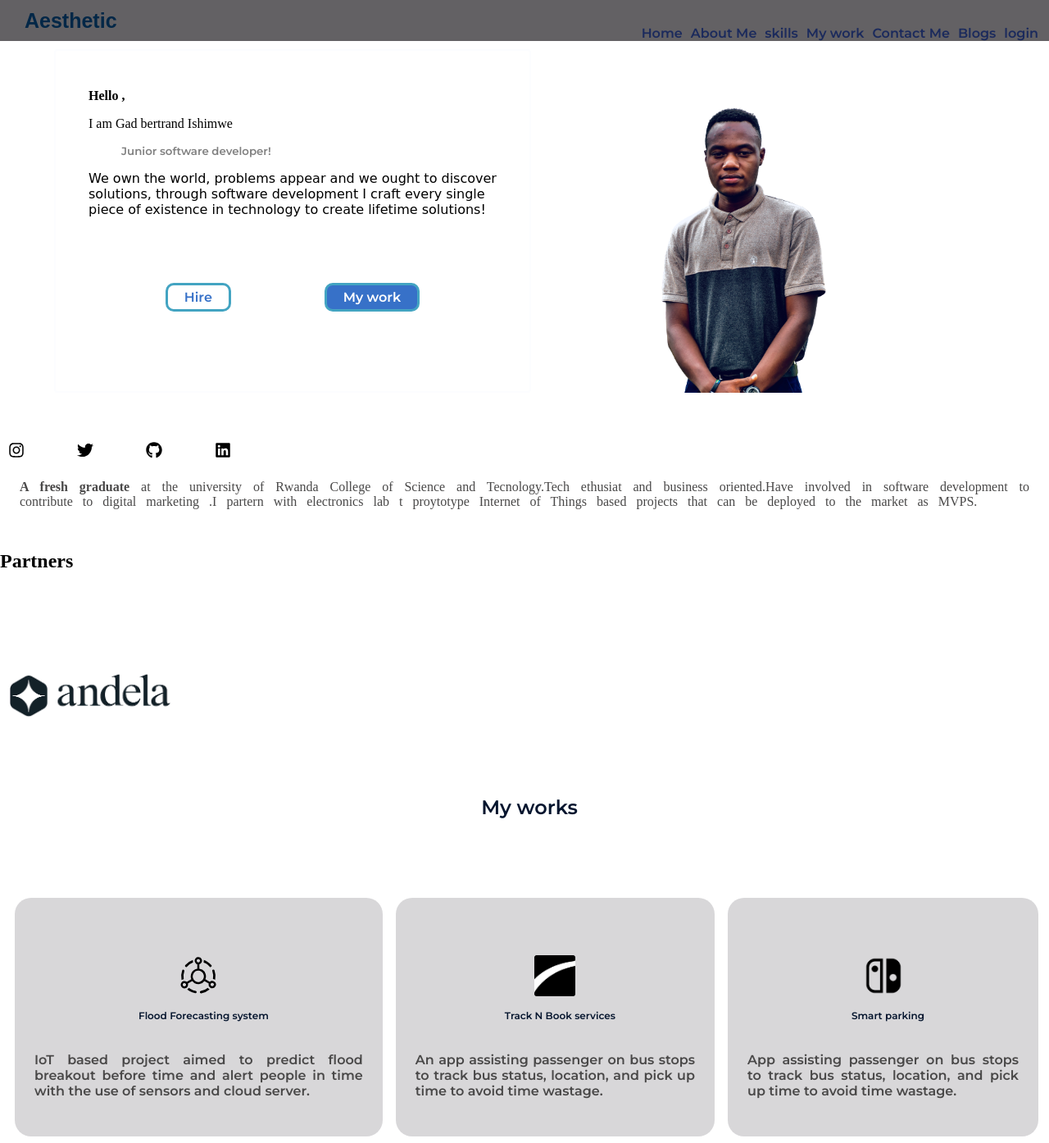
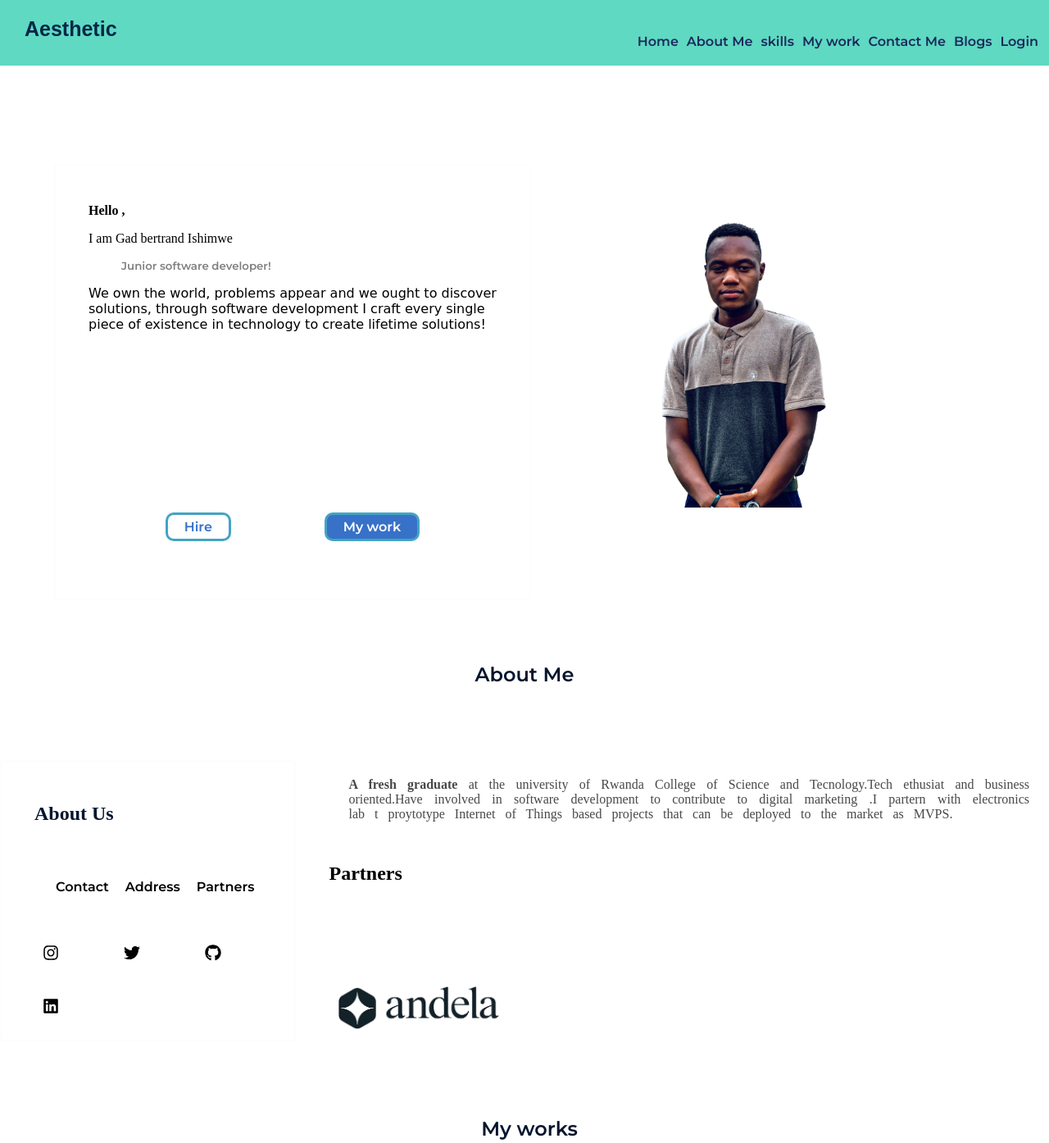
Before and after one commit to bergad37/front-end, a plain HTML site: page index.html in a window 1280 px wide. Shown: the top 1394 px of the page at 82% size. Drawn offline with Linux system fonts and the light colour scheme; a web font is replaced by a local one.

Commit message:
Corrected repeated content in branch

```diff
--- a/index.html
+++ b/index.html
@@ -27,16 +27,20 @@
     <section class="navigation">
 		<a href="" class="logo">Aesthetic</a>
 
-		<input type="checkbox"class="menu-toggler"/>
+<!-- The menu bar is visible only for some screen -->
+
+		<input type="checkbox"class="menu-toggler" style="background-image: url('./Images/bars-solid.svg');"/>
+		<!-- Menu bar -->
+
         <nav class="navbar">
-			<ul class="navbar-items">
+			<ul class="navbar-items" >
 				<li class="navbar-nav"><a class="nav-link" href="#">Home</a></li>
 				<li class="navbar-nav"><a class="nav-link" href="#about-title">About Me</a> </li>
                 <li class="navbar-nav"><a class="nav-link" href="#skills-title">skills</a> </li>
                 <li class="navbar-nav"><a class="nav-link" href="#work-title">My work</a> </li>
                 <li class="navbar-nav"><a class="nav-link" href="#contact-title">Contact Me</a> </li>
                 <li class="navbar-nav"><a class="nav-link" href="blog-title">Blogs</a> </li>
-				<li class="navbar-nav"  id="showsignIn"><a class="nav-link" href="./login.html">login</a> </li>
+				<li class="navbar-nav"  id="showsignIn"><a class="nav-link" href="./login.html">Login</a> </li>
 			</ul>
 		</nav>
 	</section>
@@ -55,15 +59,35 @@
 
 
             <div class="home-btns">
-                <a href=""><button class="home-btn1">Hire </button></a>
-                <a href=""><button class="home-btn2">My work </button></a>
+                <a href="#skills-title"><button class="home-btn1">Hire </button></a>
+                <a href="#work-title"><button class="home-btn2">My work </button></a>
             </div>
         </div>
         <div class=""> <img class="my-profile" src="Images/profile2.png" alt="poster">
         </div>
 
          </div>
-
+        </div>
+        <div>
+            <div class="title" style="margin: 60px 40px">
+                <h1 style="text-align: center;color: #05152E;font-weight: bold;" id="about-title">About Me</h1>
+            </div>
+            <div class="about-us" id="about2">
+                <div class="words" id="about3" style="margin-right: 40px;">
+                    <div>
+                        <h2 style="color: #05152E;">About Us</h2>
+                    </div>
+                    <div class="about-details">
+                        <div class="item">
+                            <h3><a href="#">Contact</a></h3>
+                        </div>
+                        <div class="item">
+                            <h3><a href="#">Address</a></h3>
+                        </div>
+                        <div class="item">
+                            <h3><a href="#">Partners</a></h3>
+                        </div>
+                    </div>
                     <div style="justify-content: center;">
                         <a href=""> <svg xmlns="http://www.w3.org/2000/svg" viewBox="0 0 448 512"
                                 class="media-icons"><!--! Font Awesome Pro 6.3.0 by @fontawesome - https://fontawesome.com License - https://fontawesome.com/license (Commercial License) Copyright 2023 Fonticons, Inc. -->
@@ -100,13 +124,15 @@
                                 deployed to the market as MVPS.
                             </p>
                         </div>
-                <div>
-                    <h2>Partners</h2>
-                </div>
+                        <div><h2>Partners</h2></div>
                         <div class="projects" style="flex-wrap: wrap;">
 
                            <img src="./Images/Andela.png" alt="" style="width: 200px;height: 60px;border-radius: 0px;">
                         </div>
+                    </div>
+                </div>
+
+
             </div>
     </div>
 
@@ -372,12 +398,12 @@
                                         </div>
                                     </div>
                                     <div class="entry2">
-                                        <label for="message">Description/Message</label><br>
-                                        <textarea name="message" cols="40" rows="10"></textarea>>
+                                        <label for="message">Message</label><br>
+                                        <textarea name="message" cols="40" rows="10"></textarea>
                                     </div>
                                 </div>
-                                <div style="display: flex;justify-content: space-around;"><a href=""><button
-                                            class="home-btn1">Send Message </button></a></div>
+                                <div style="display: flex;justify-content: space-around;"><a href="">
+                                    <button class="home-btn1">Send Message </button></a></div>
                             </form>
                         </div>
                     </div>
--- a/style.css
+++ b/style.css
@@ -24,9 +24,10 @@ body {
 
 	position:fixed;
 	z-index:2;
-	padding:0px 30px 0px 30px;
-	background:#636164;
+	padding: 10px 30px 0px 30px;
+	background:#00c39fa0;
 	top:0px;
+    box-shadow: #282727;
 }
 .logo{
 	font-family:Arial, Helvetica, sans-serif;
@@ -47,7 +48,6 @@ body {
 }
 .menu-toggler:before{
 	content: "\f0c9";
-	font-family:"fontAwesome";
 	color:#555252;
 	font-size:25px;
 	width:100%;
@@ -59,6 +59,7 @@ body {
 	right:40px;
 	position: relative;
 	height:50px;
+    padding-bottom: 20px;
 
 }
 .navbar >.navbar-items{
@@ -72,7 +73,6 @@ body {
 	list-style-type:none;
 	display:inline-block;
 	height:100%;
-	font-family:'Red Hat Text';
 	font-size:16px;
 }
 .navbar > .navbar-items >.navbar-nav > .nav-link{
@@ -105,7 +105,7 @@ max-width: 100%;
  justify-content: space-evenly;
  font-weight: 100;
  border-radius: 10px;
- margin-top: 60px;
+ margin-top: 200px;
  margin-bottom: 20px;
  }
 
```
Also changed, not shown: Images/bars-solid.svg (added). Lines whose indentation alone changed are shown as unchanged.
